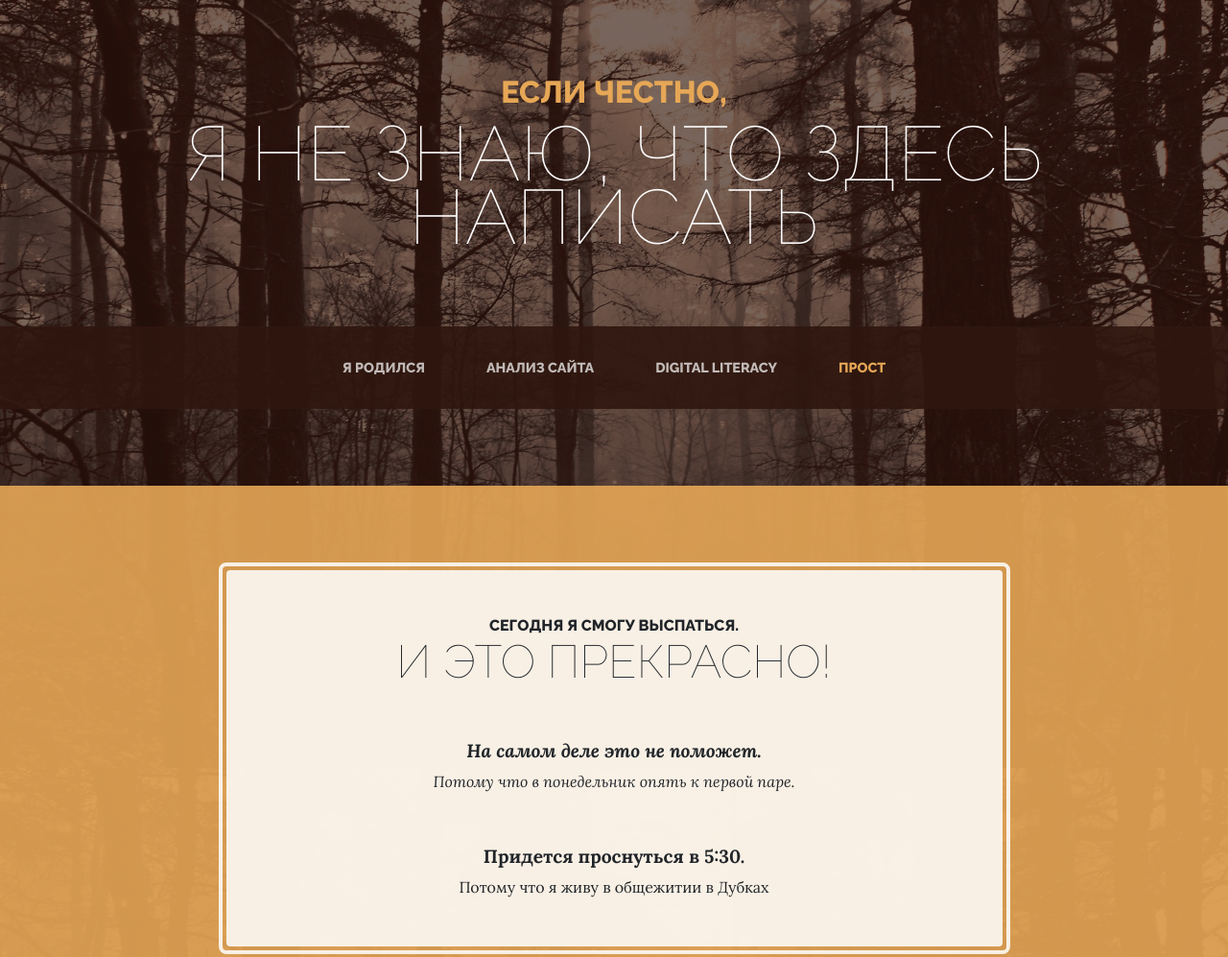
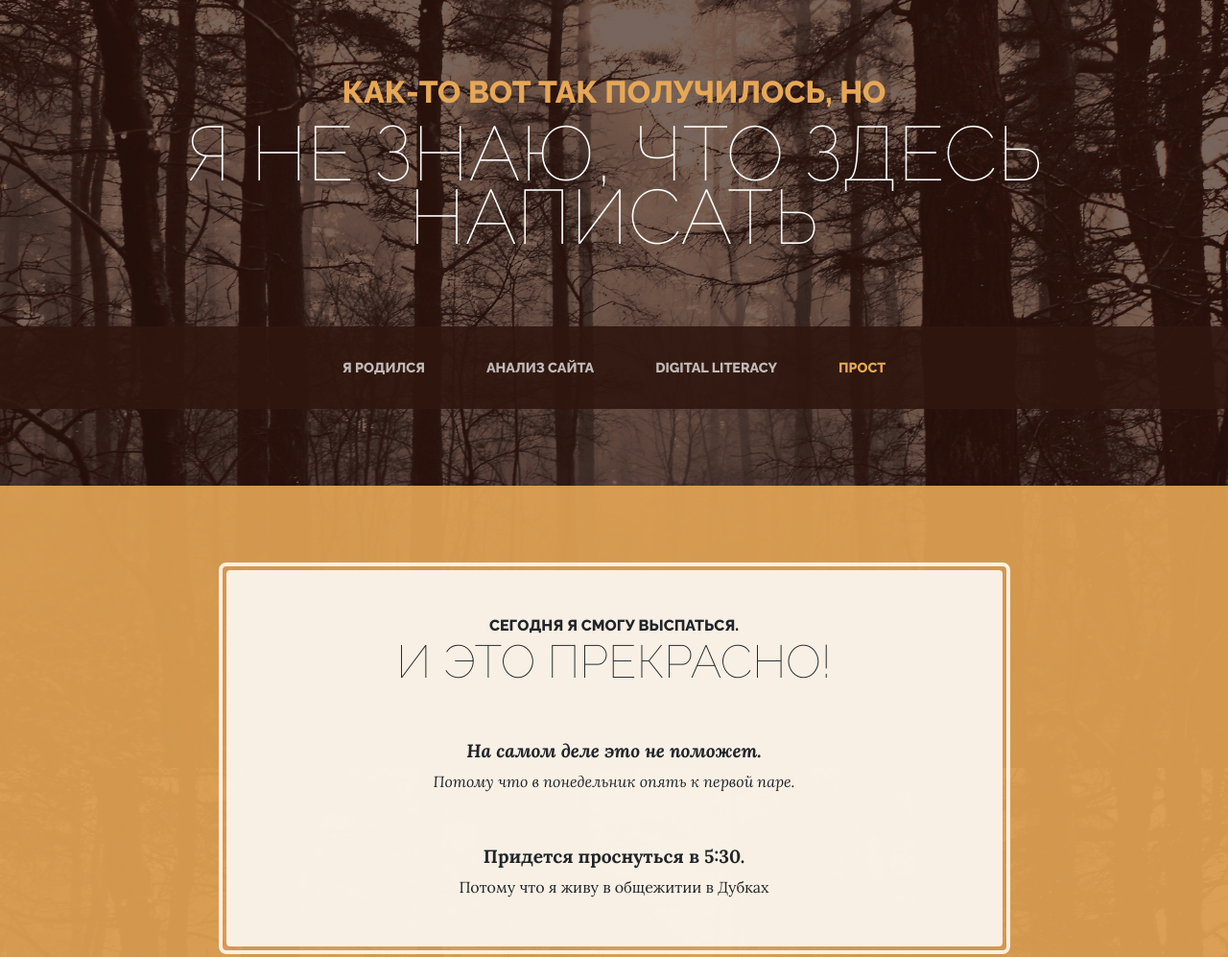
Before and after one commit to utttar/utttar.github.io, a website: page Прост.html in a window 1280 px wide. Shown: the top 997 px of the page at 96% size. Drawn offline with Linux system fonts and the light colour scheme.

Commit message:
Update Прост.html

```diff
--- a/Прост.html
+++ b/Прост.html
@@ -25,7 +25,7 @@
   <body>
 
     <h1 class="site-heading text-center text-white d-none d-lg-block">
-      <span class="site-heading-upper text-primary mb-3">Если честно,</span>
+      <span class="site-heading-upper text-primary mb-3">Как-то вот так получилось, но</span>
       <span class="site-heading-lower">Я не знаю, что здесь написать</span>
     </h1>
 
```
